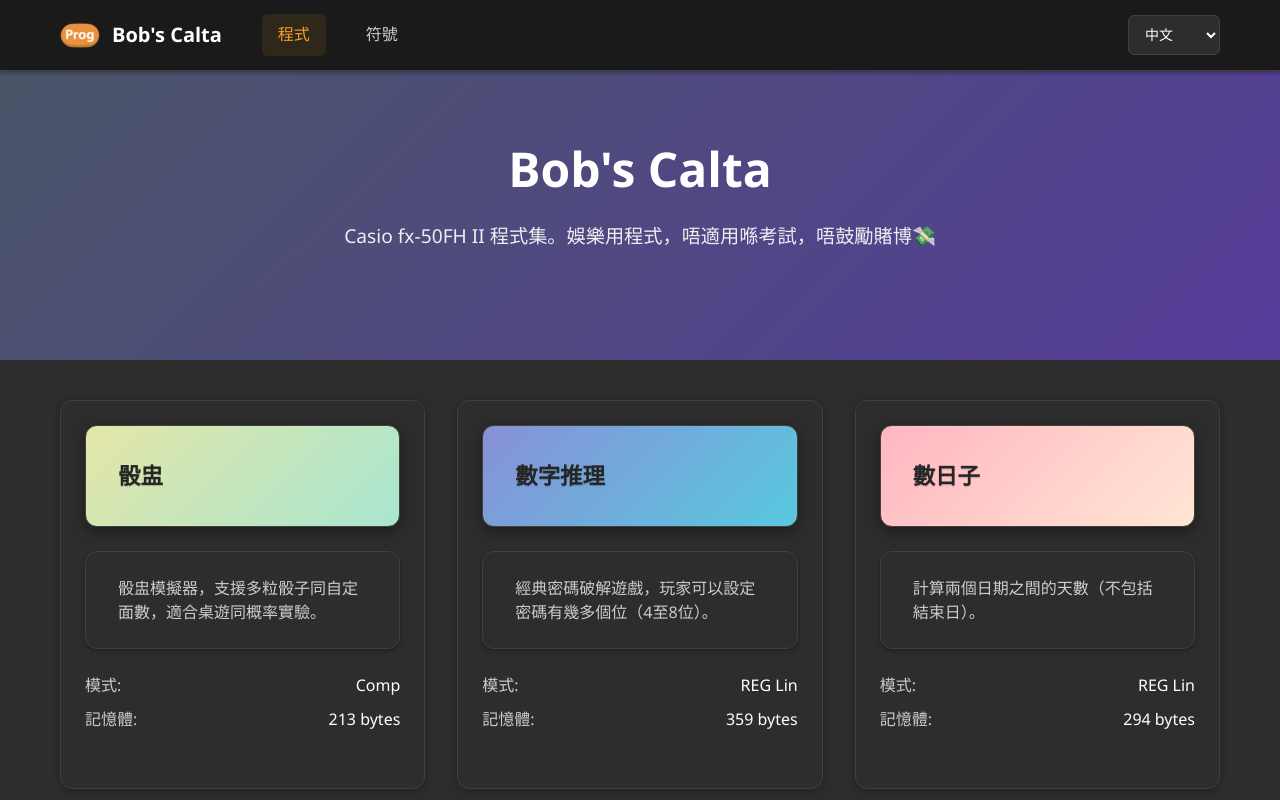
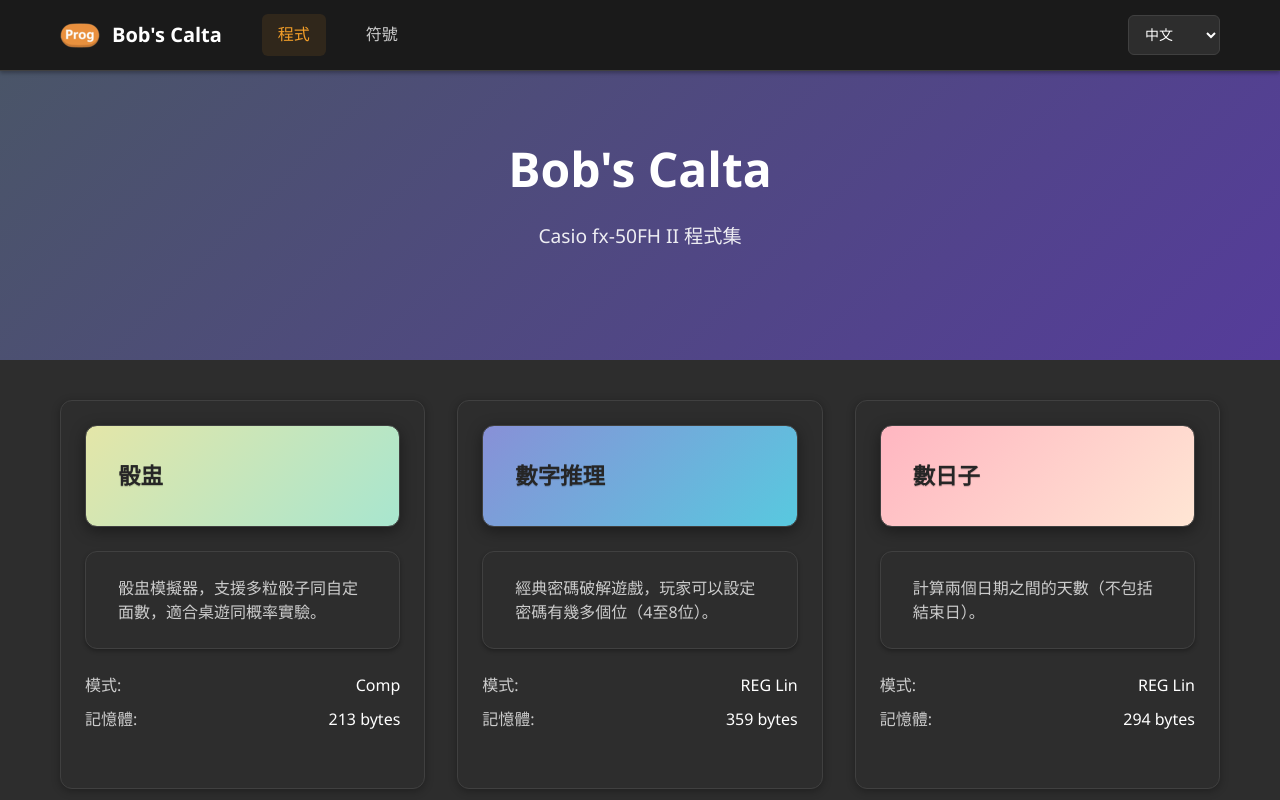
Before and after one commit to jkclee123/bob-calta-prog, a React (Create React App) app: page / in a window 1280 px wide. Shown: the top 800 px of the page. Built offline with nearby package versions, Linux system fonts and the light colour scheme; a web font is replaced by a local one.

Commit message:
remove status badge

```diff
--- a/src/pages/HomePage.js
+++ b/src/pages/HomePage.js
@@ -69,22 +69,13 @@ const HomePage = () => {
 
   const heroContent = {
     title: {
-      en: 'Bob\'s Calta',
-      zh: 'Bob\'s Calta'
+      en: "Bob's Calta",
+      zh: "Bob's Calta"
     },
     subtitle: {
-      en: 'Calculator programs collection for Casio fx-50FH II. For recreational use, not suitable for exams. I do not encourage gambling 💸',
-      zh: 'Casio fx-50FH II 程式集。娛樂用程式，唔適用喺考試，唔鼓勵賭博💸'
+      en: 'Casio fx-50FH II Calculator Program Collection by Bob.',
+      zh: 'Casio fx-50FH II 程式集'
     }
-  };
-
-  const getStatusBadge = (status) => {
-    if (status === 'completed') {
-      return <span className="status-badge completed"></span>;
-    } else if (status === 'coming_soon') {
-      return <span className="status-badge coming-soon">{t({ en: 'Coming Soon', zh: '即將推出' })}</span>;
-    }
-    return null;
   };
 
   return (
@@ -113,7 +104,6 @@ const HomePage = () => {
                   <div className="program-card">
                     <div className={`program-header program-header-${program.id}`}>
                       <h3 className="program-name">{t(program.name)}</h3>
-                      {getStatusBadge(program.status)}
                     </div>
 
                     <p className="program-description">{t(program.description)}</p>
@@ -140,7 +130,6 @@ const HomePage = () => {
                 >
                   <div className={`program-header program-header-${program.id}`}>
                     <h3 className="program-name">{t(program.name)}</h3>
-                    {getStatusBadge(program.status)}
                   </div>
 
                   <p className="program-description">{t(program.description)}</p>
```
